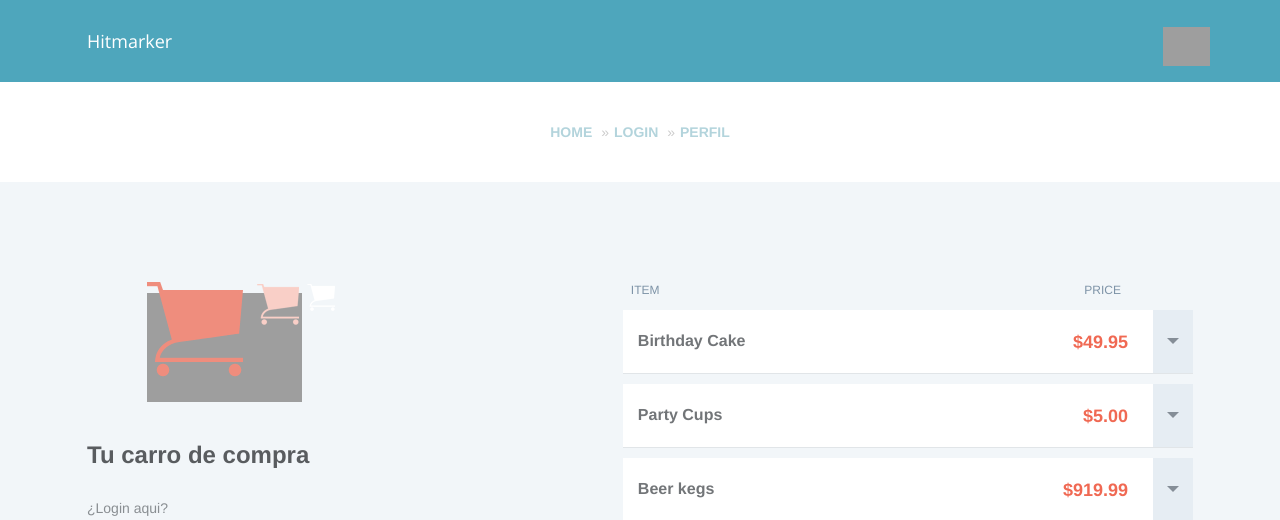
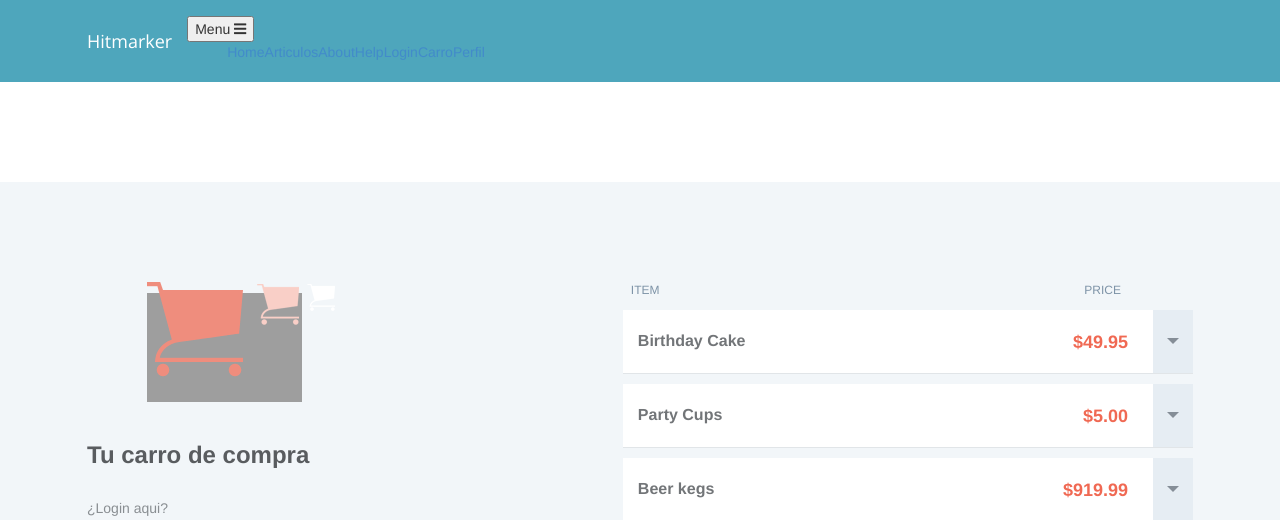
Before and after one commit to Gui11e19/hitmarkerStore, a Node server app: page /carro in a window 1280 px wide. Shown: the top 520 px of the page. Run offline with Node 20, Linux system fonts and the light colour scheme; some libraries are stand-ins or nearby versions; grey boxes are pictures that could not be loaded.

Commit message:
usuarioController agregado Ste Ven y Will

```diff
--- a/package.json
+++ b/package.json
@@ -7,6 +7,7 @@
     "dev": "nodemon ./bin/www"
   },
   "dependencies": {
+    "bcrypt": "^3.0.7",
     "bcrypt-nodejs": "0.0.3",
     "bootstrap": "^4.4.0",
     "cookie-parser": "~1.4.3",
--- a/views/carro.ejs
+++ b/views/carro.ejs
@@ -7,25 +7,49 @@
 		<link href='http://fonts.googleapis.com/css?family=Open+Sans' rel='stylesheet' type='text/css'>
 		<link rel="stylesheet" type="text/css" href="template2/css/bootstrap.min.css"/>
 		<link rel="stylesheet" type="text/css" href="template2/css/custom.css"/>
+		<link href="template/css/all.min.css" rel="stylesheet" type="text/css">
 	</head>
 
 	<body>
-
-		<nav class="navbar">
-			<div class="container">
-				<a class="navbar-brand" href="#">Hitmarker</a>
-				<div class="navbar-right">
-					<div class="container minicart"></div>
-				</div>
-			</div>
-		</nav>
+	<div id ="app">
+		<nav class="navbar navbar-expand-lg navbar-dark fixed-top" id="mainNav">
+    		<div class="container">
+    			<a class="navbar-brand js-scroll-trigger" href="#page-top">Hitmarker</a>
+        			<button class="navbar-toggler navbar-toggler-right" type="button" data-toggle="collapse" data-target="#navbarResponsive" aria-controls="navbarResponsive" aria-expanded="false" aria-label="Toggle navigation">
+        			Menu
+        		<i class="fas fa-bars"></i>
+      		</button>
+      		<div class="collapse navbar-collapse" id="navbarResponsive">
+        <ul class="navbar-nav text-uppercase ml-auto">
+          <li class="nav-item">
+            <a class="nav-link js-scroll-trigger" href="#services">Home</a>
+          </li>
+          <li class="nav-item">
+            <a class="nav-link js-scroll-trigger" href="#portfolio">Articulos</a>
+          </li>
+          <li class="nav-item">
+            <a class="nav-link js-scroll-trigger" href="#about">About</a>
+          </li>
+          <li class="nav-item">
+            <a class="nav-link js-scroll-trigger" href="#team">Help</a>
+          </li>
+          <li class="nav-item">
+            <a class="nav-link js-scroll-trigger" href="#login">Login</a>
+          </li>
+          <li class="nav-item">
+            <a class="nav-link js-scroll-trigger" href="/carro">Carro</a>
+          </li>
+          <li class="nav-item">
+            <a class="nav-link js-scroll-trigger" href="/perfil">Perfil</a>
+          </li>
+        </ul>
+      </>
+    </div>
+  </nav>
+	</div>
 
 		<div class="container-fluid breadcrumbBox text-center">
-			<ul class="breadcrumb">
-				<li><a href="/home">Home</a></li>
-				<li><a href="/login">Login</a></li>
-				<li><a href="/perfil">Perfil</a></li>
-			</ul>
+
 		</div>
 
 		<div class="container text-center">
```
Also changed, not shown: controllers/usuarioController.js (added, +59 -0 lines), models/usuario.js (+2 -10 lines), views/home.ejs (+3 -11 lines), 1 other file.
